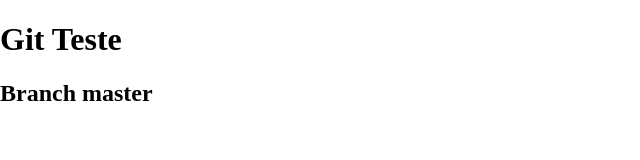
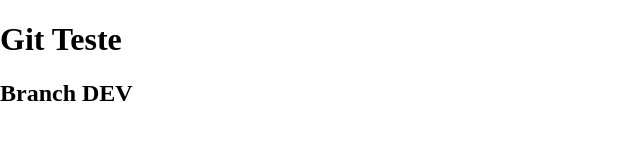
Before and after one commit to gustavovantol/teste-gu, a plain HTML site: page index.html in a window 1280 px wide. Shown: the full height of the page, 0-640 px from the left. Drawn offline with Linux system fonts and the light colour scheme.

Commit message:
Teste branch master

```diff
--- a/index.html
+++ b/index.html
@@ -16,6 +16,6 @@
 
 <body style="padding:0; margin:0">
 	<h1>Git Teste</h1>
-	<h2>Branch master</h2>
+	<h2>Branch DEV</h2>
 </body>
 </html>
```
